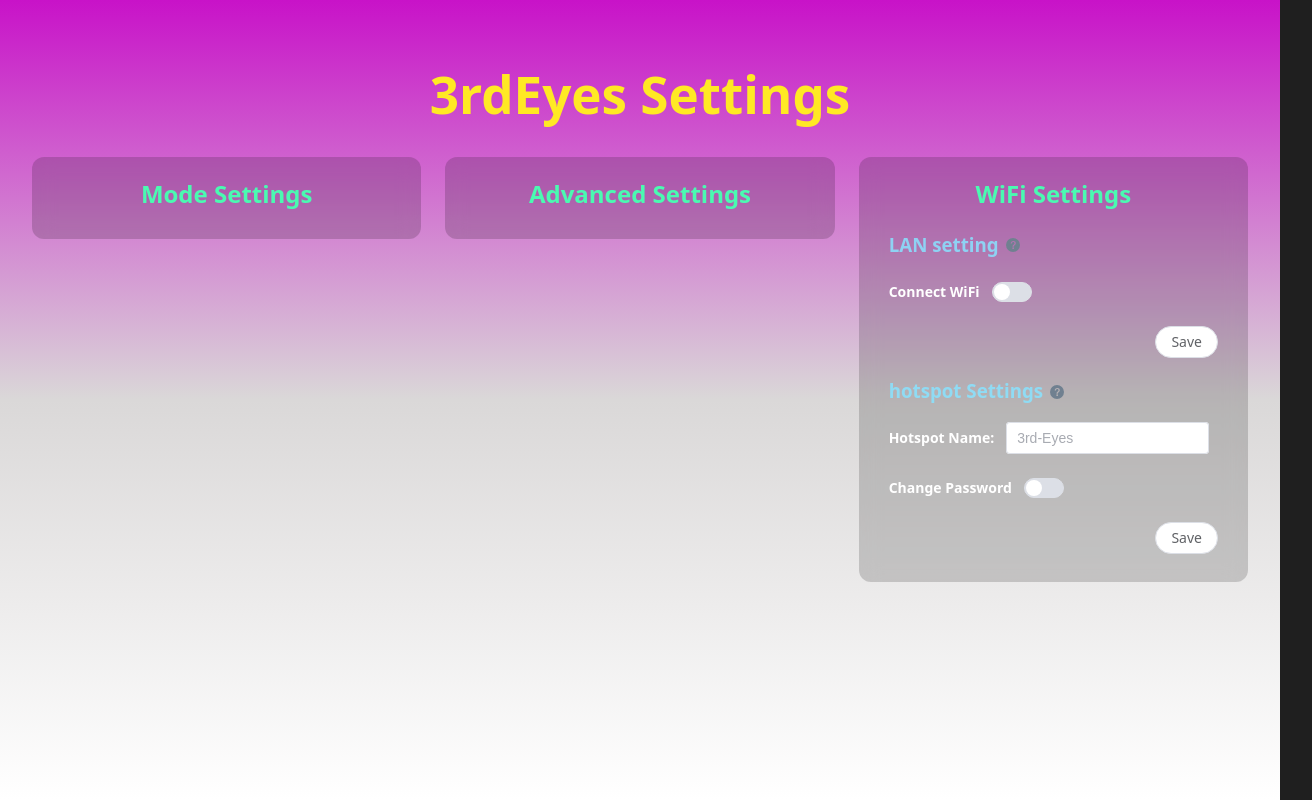
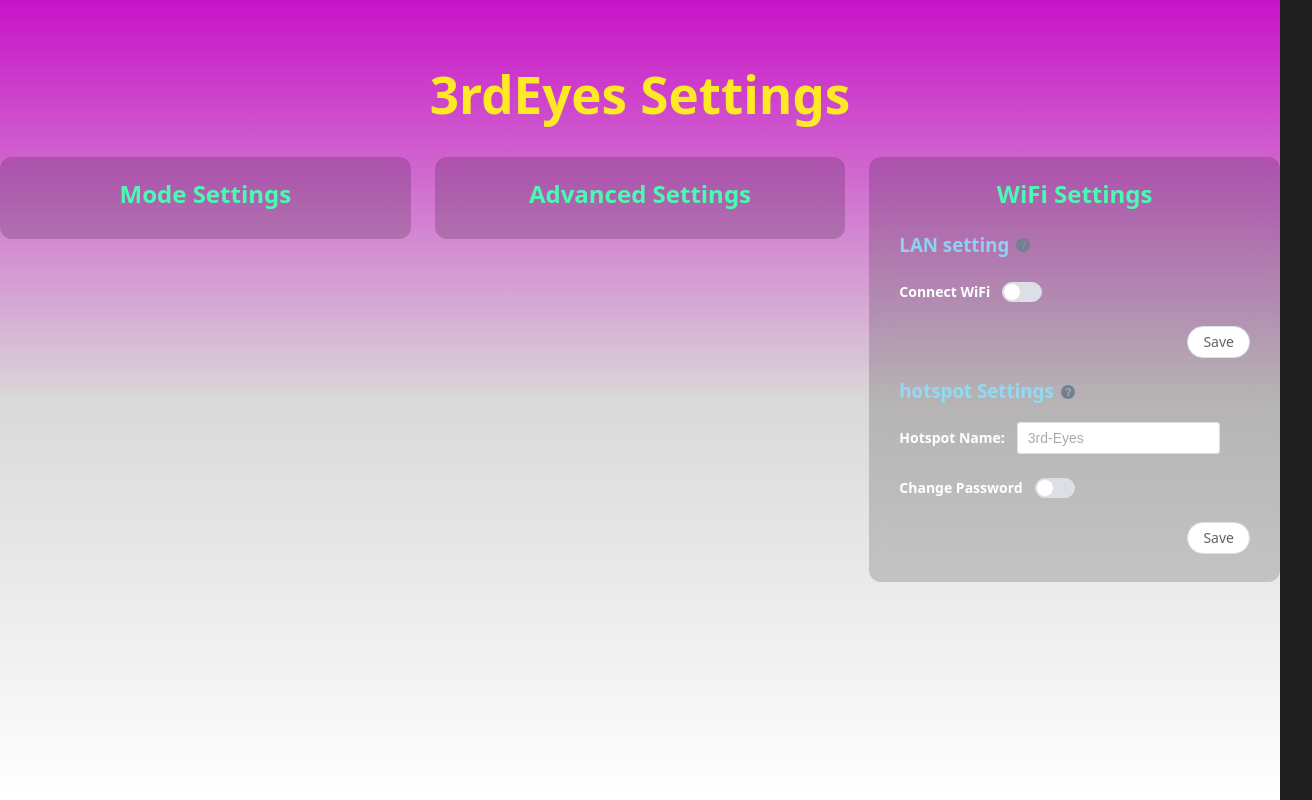
Before and after one commit to NH3andH2O/Satori_3rd_eyes, a Vue app in the folder vue/: page / in a window 1280 px wide. Shown: the whole page, 1312 px wide, since content can reach past the window. Built offline with nearby package versions, Linux system fonts and the light colour scheme; no server answers.

Commit message:
修復網頁未撐滿

```diff
--- a/vue/src/App.vue
+++ b/vue/src/App.vue
@@ -45,7 +45,7 @@ watchEffect(() => {
 }
 
 .el-row:last-child {
-	margin-bottom: 4px;
+	margin-bottom: 0;
 }
 
 .el-col {
--- a/vue/src/style.css
+++ b/vue/src/style.css
@@ -64,8 +64,9 @@ button:focus-visible {
 
 #app {
 	max-width: 1280px;
-	margin: 0 auto;
+	margin: 1 auto;
 	padding: 2rem;
+	width: 100vw;
 	text-align: center;
 }
 
```
Also changed, not shown: vue/package.json (+8 -8 lines), 1 other file (tests, documents, lock files or other folders).
